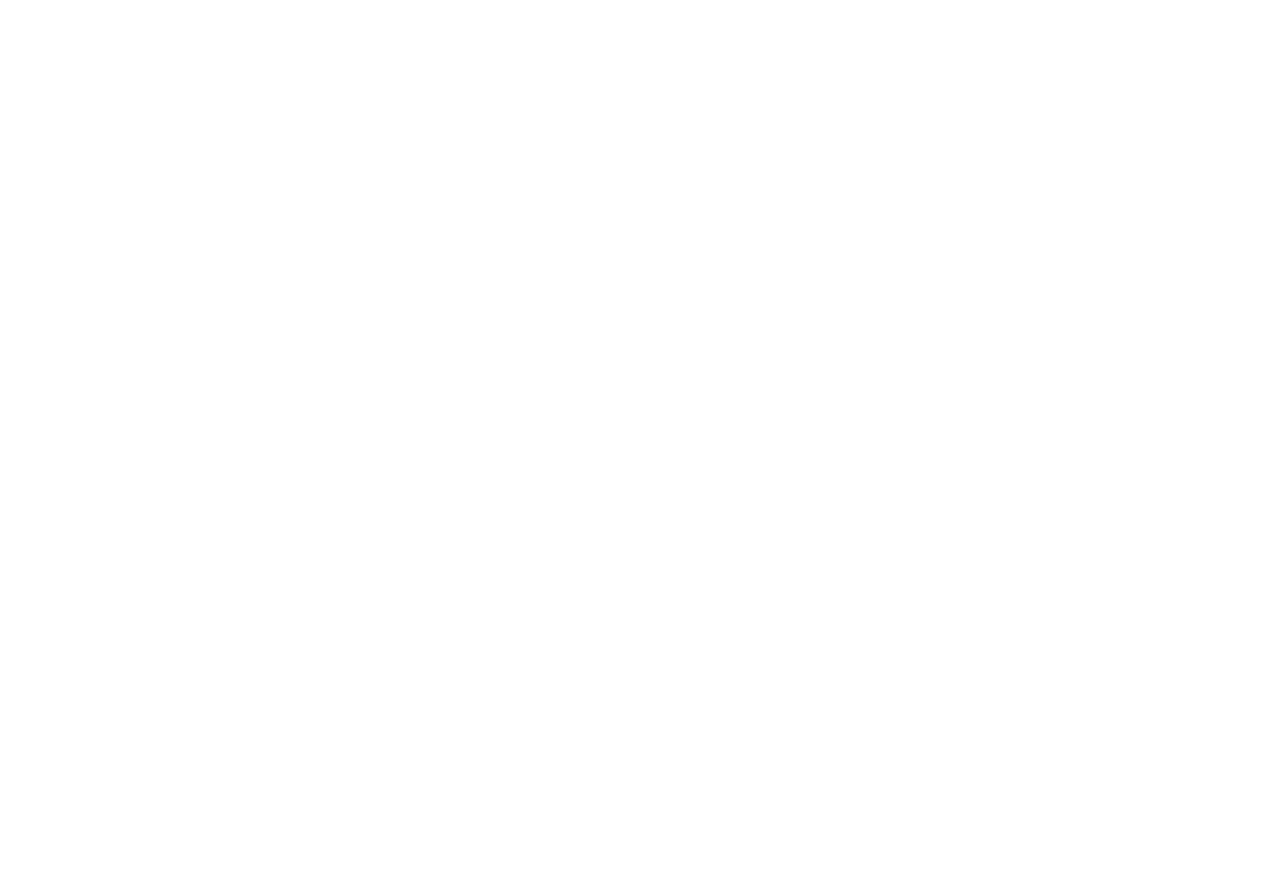
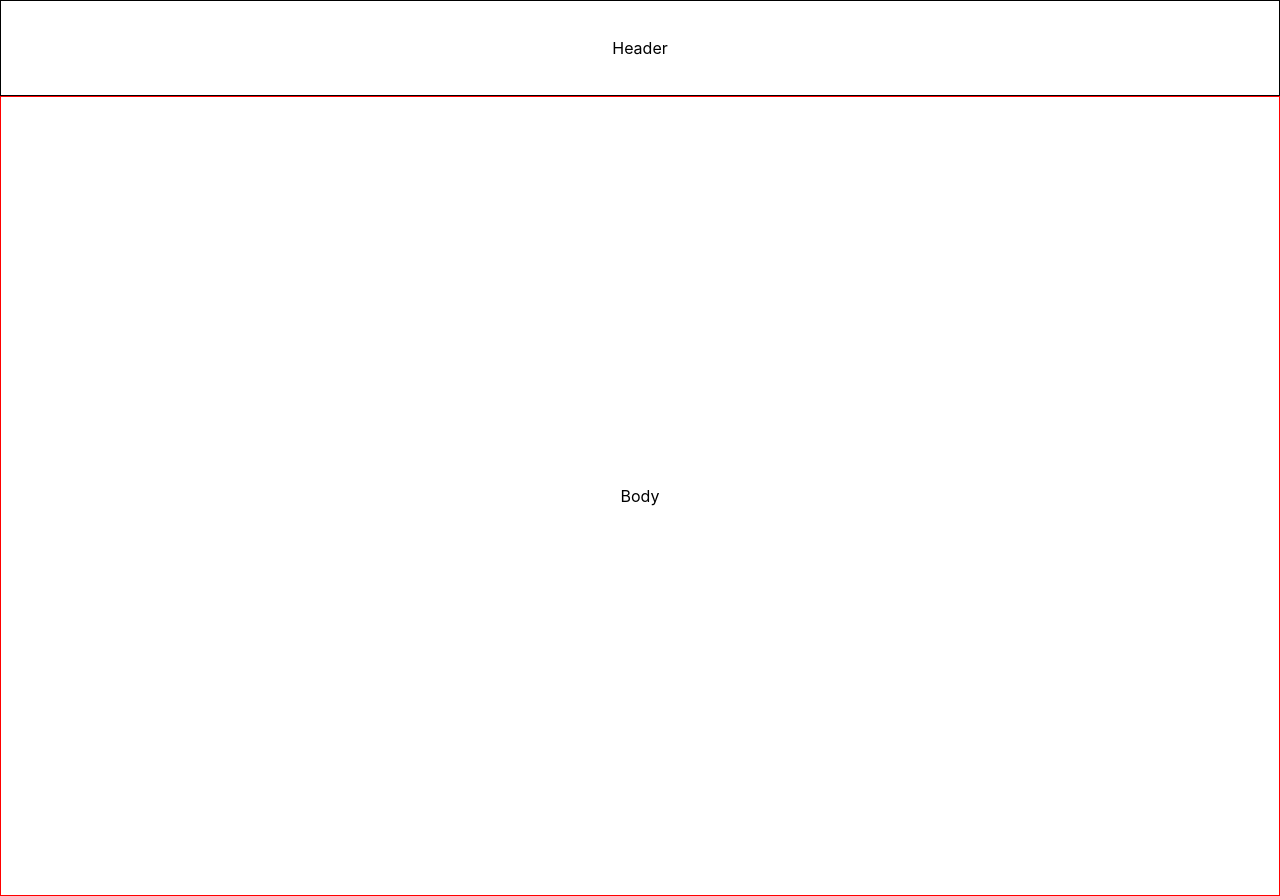
Before and after one commit to jakobnunnendorf/SE_egrocery, a React (Create React App) app in the folder frontend_react/: page / in a window 1280 px wide. Before the commit the page ends 800 px from the top, so only its background shows below. Built offline with nearby package versions, Linux system fonts and the light colour scheme.

Commit message:
Added Header and Body w the man himself Abdullah

```diff
--- a/frontend_react/src/App.css
+++ b/frontend_react/src/App.css
@@ -1,4 +1,12 @@
+* {
+  margin: 0;
+  padding: 0;
+  box-sizing: border-box;
+}
+
 .App {
+  height: 100vh;
+  width: 100vw;
   text-align: center;
 }
 
--- a/frontend_react/src/App.js
+++ b/frontend_react/src/App.js
@@ -1,9 +1,12 @@
 import './App.css';
+import Header from './Components/Header/Header';
+import Body from './Components/Body/Body';
 
 function App() {
   return (
     <div className="App">
-
+      <Header></Header>
+      <Body></Body>
     </div>
   );
 }
--- /dev/null
+++ b/frontend_react/src/Components/Body/Body.js
@@ -0,0 +1,17 @@
+import React from 'react'
+
+export default function Body() {
+    const styles={
+        border: '1px solid red',
+        position: 'relative',
+        top: "12vh",
+        display: "flex",
+        justifyContent: "center",
+        alignItems: "center",
+        width: '100%',
+        height: '100vh',
+    }
+  return (
+    <div style={styles}>Body</div>
+  )
+}
--- /dev/null
+++ b/frontend_react/src/Components/Header/Header.js
@@ -0,0 +1,17 @@
+import React from 'react'
+
+export default function Header() {
+  const styles = {
+    position: "fixed",
+    top: "0",
+    display: "flex",
+    justifyContent: "center",
+    alignItems: "center",
+    border: "1px solid black",
+    width: "100%",
+    height: "12vh",
+  }
+  return (
+    <div style={styles}>Header</div>
+  )
+}
```
Also changed, not shown: frontend_react/src/Components/Header/Account/Account.js (added, +11 -0 lines), frontend_react/src/Components/Header/Cart/Cart.js (added, +11 -0 lines), frontend_react/src/Components/Header/Logo/Logo.js (added, +7 -0 lines), frontend_react/src/Components/Header/NavigationMenu/NavigationMenu.js (added, +7 -0 lines), frontend_react/src/Components/Header/SearchBar/SearchBar.js (added, +7 -0 lines), frontend_react/src/SearchBar.js (added).
